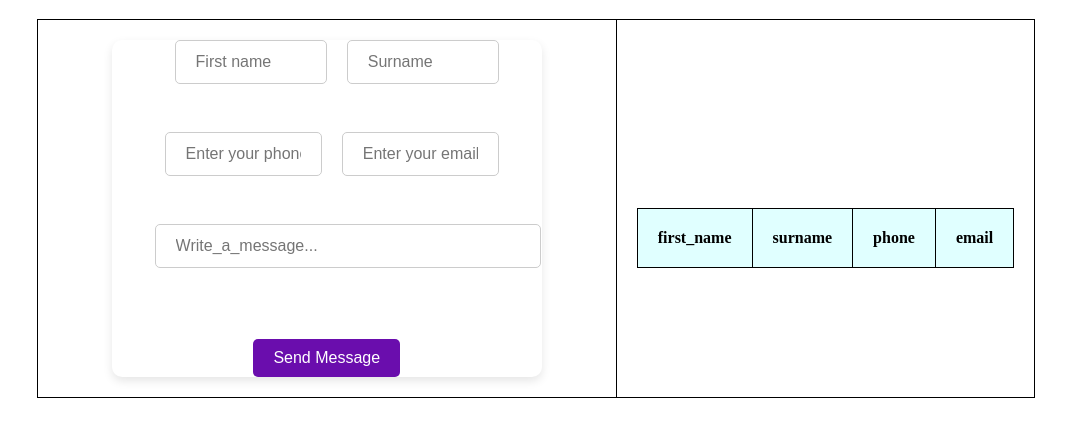
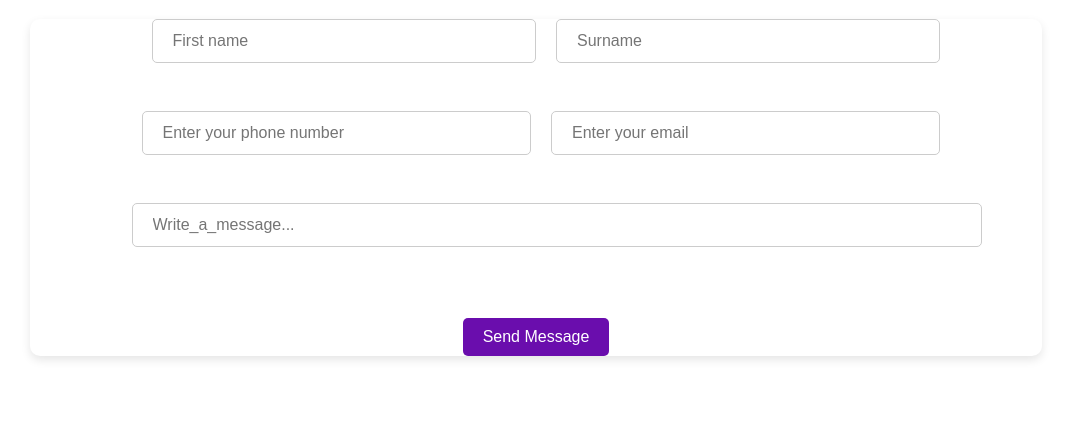
Before and after one commit to Manya2210/Portfolio_frontend, a website: page Contact.html in a window 1280 px wide. Shown: the part 61-498 px from the top of the page, without its empty margins (104-1175 px from the left). Drawn offline with Linux system fonts and the light colour scheme.

Commit message:
push changes

```diff
--- a/Contact.html
+++ b/Contact.html
@@ -6,12 +6,10 @@
     <meta name="viewport" content="width=device-width, initial-scale=1.0">
     <title>Document</title>
     <link rel="stylesheet" href="assets/css/style3.css">
-    <link rel="stylesheet" href="assets/css/style4.css">
 </head>
 <body>
     <h1>Contact Me</h1>
-    <table>
-        <td>
+
     <div class ="form-container">
     <form onsubmit="event.preventDefault();onFormSubmit();" action="/submit" method="POST" id="contactForm"  autocomplete="off">
         <div class ="name">
@@ -37,23 +35,7 @@
 </div>
     </form>
 </div>
-</td>
-<td>
-<table class ="list" id="userData">
-    <thead>
-    <tr>
-        <th>first_name</th>
-        <th>surname</th>
-        <th>phone</th>
-        <th>email</th>
-    </tr>
-</thead>
-<tbody>
 
-</tbody>
-</td>
-</table>
-<script src="https://portfolio-veu5.onrender.com/script.js"></script>
 <script>
     document.getElementById("contactForm").addEventListener("submit", function(event) {
         event.preventDefault();
--- a/assets/css/style4.css
+++ b/assets/css/style4.css
@@ -1,10 +1,4 @@
-table, th, td{
-    border:1px solid  black;
-    border-collapse: collapse;
-    align-items: center;
-    margin: 0 auto;
-    padding: 20px;
-}
+
 .list{
     margin-top:60px;
     width: 80%;
```
Also changed, not shown: index.js (line endings or trailing spaces).
